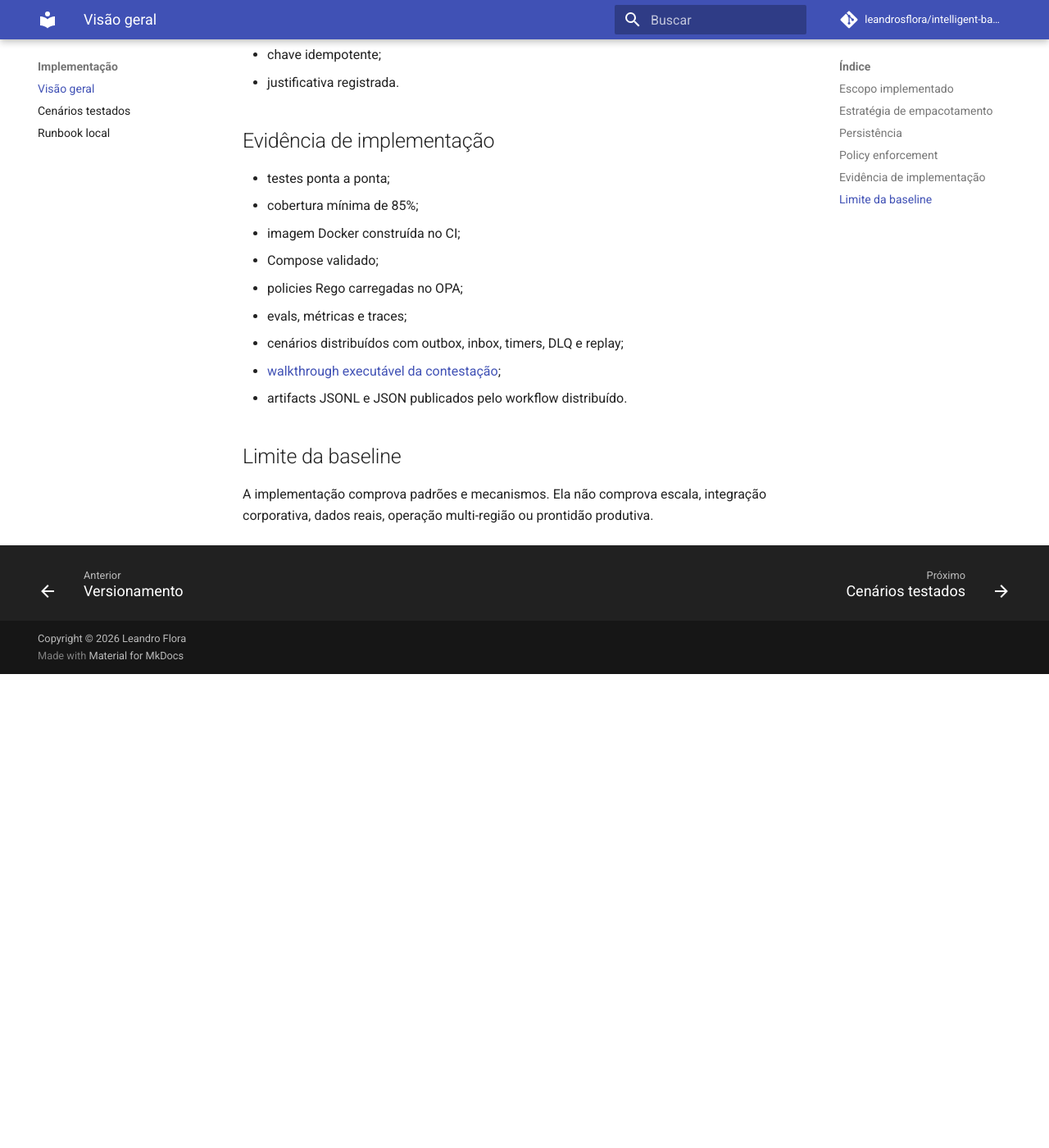
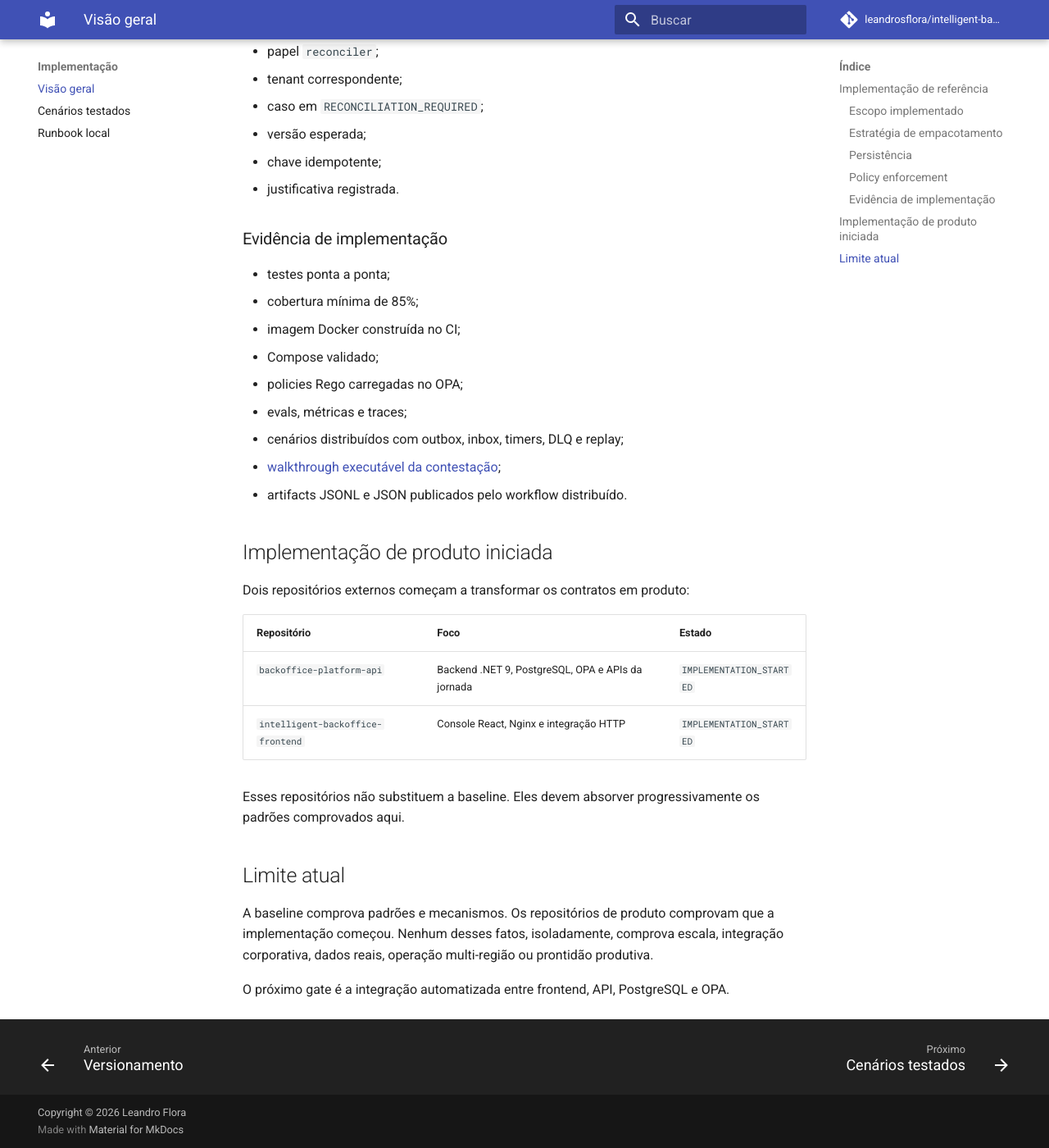
Before and after one commit to leandrosflora/intelligent-backoffice-platform-architecture, an MkDocs documentation site: the page built from docs/implementation/index.md, in a window 1280 px wide and 1400 px high, scrolled down 1473 px. Shown: the whole window at 82% size. Built offline with MkDocs 1.6.1 and Material for MkDocs 9.7.7, drawn with Linux system fonts in a browser that asks for light colours; comment, search, counter and statistics services are not loaded; before the commit the page ends 2295 px from its top, so only the background shows below that; some of the changed text lies outside the part shown.

Commit message:
Separa baseline e implementação de produto

```diff
--- a/docs/implementation/index.md
+++ b/docs/implementation/index.md
@@ -1,8 +1,17 @@
-# Implementação de referência
+# Implementação
+
+Este domínio de documentação passa a distinguir dois artefatos diferentes:
+
+1. a **implementação de referência** mantida neste repositório;
+2. os **repositórios de produto** que começam a materializar backend e frontend.
+
+[**Abrir o mapa dos repositórios de produto**](product-repositories.md)
+
+## Implementação de referência
 
 O repositório contém um **vertical slice executável** que demonstra a jornada principal e os controles arquiteturais com dados sintéticos e integrações mock.
 
-## Escopo implementado
+### Escopo implementado
 
 - Case API;
 - workflow persistido;
@@ -40,7 +49,7 @@ A reconciliação exige:
 - chave idempotente;
 - justificativa registrada.
 
-## Evidência de implementação
+### Evidência de implementação
 
 - testes ponta a ponta;
 - cobertura mínima de 85%;
@@ -52,6 +61,19 @@ A reconciliação exige:
 - [walkthrough executável da contestação](../tutorials/dispute-walkthrough.md);
 - artifacts JSONL e JSON publicados pelo workflow distribuído.
 
-## Limite da baseline
+## Implementação de produto iniciada
 
-A implementação comprova padrões e mecanismos. Ela não comprova escala, integração corporativa, dados reais, operação multi-região ou prontidão produtiva.
+Dois repositórios externos começam a transformar os contratos em produto:
+
+| Repositório | Foco | Estado |
+|---|---|---|
+| `backoffice-platform-api` | Backend .NET 9, PostgreSQL, OPA e APIs da jornada | `IMPLEMENTATION_STARTED` |
+| `intelligent-backoffice-frontend` | Console React, Nginx e integração HTTP | `IMPLEMENTATION_STARTED` |
+
+Esses repositórios não substituem a baseline. Eles devem absorver progressivamente os padrões comprovados aqui.
+
+## Limite atual
+
+A baseline comprova padrões e mecanismos. Os repositórios de produto comprovam que a implementação começou. Nenhum desses fatos, isoladamente, comprova escala, integração corporativa, dados reais, operação multi-região ou prontidão produtiva.
+
+O próximo gate é a integração automatizada entre frontend, API, PostgreSQL e OPA.
```
Also changed, not shown: other parts of docs/implementation/index.md (+4 -4 lines).
